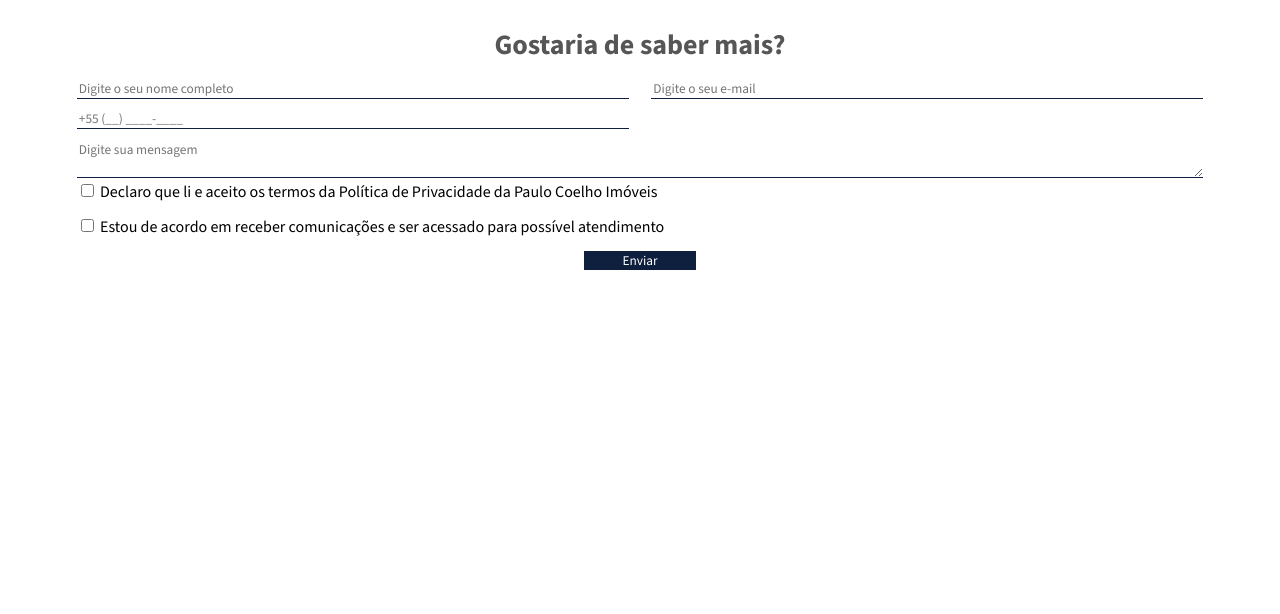
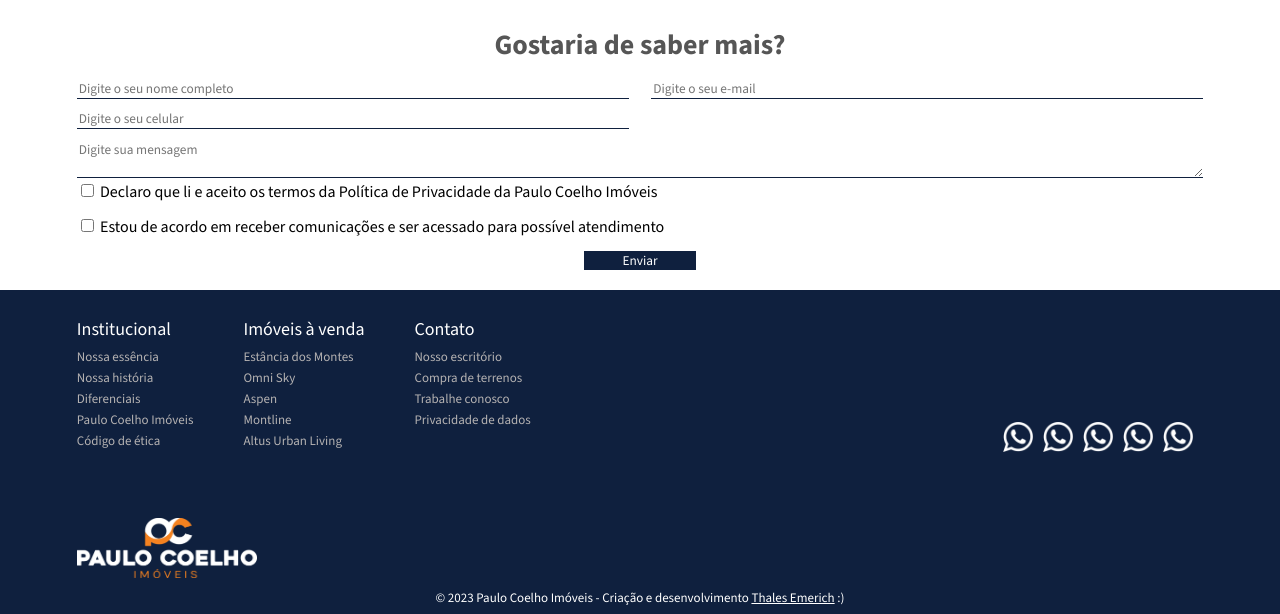
Before and after one commit to thalesmrch/landing-page-paulo-coelho-imoveis, a plain HTML site: page index.html in a window 1280 px wide. Shown: the part 3360-3974 px from the top of the page. Before the commit the page ends 3650 px from the top, so only its background shows below. Drawn offline with nearby package versions, Linux system fonts and the light colour scheme.

Commit message:
Criado a Estrutura do Footer

```diff
--- a/index.html
+++ b/index.html
@@ -1,5 +1,6 @@
 <!DOCTYPE html>
 <html lang="pt-BR">
+
 <head>
   <meta charset="UTF-8">
   <meta name="viewport" content="width=device-width, initial-scale=1.0">
@@ -8,10 +9,12 @@
   <link rel="stylesheet" href="./style.css">
   <link rel="preconnect" href="https://fonts.googleapi    s.com">
   <link rel="preconnect" href="https://fonts.gstatic.com" crossorigin>
-    <link href="https://fonts.googleapis.com/css2?family=Source+Sans+3:wght@300;400;500;600;700&display=swap" rel="stylesheet">
+  <link href="https://fonts.googleapis.com/css2?family=Source+Sans+3:wght@300;400;500;600;700&display=swap"
+    rel="stylesheet">
   <script src="./script.js" defer></script>
   <title>Paulo Coelho Imóveis</title>
 </head>
+
 <body>
 
   <header>
@@ -91,7 +94,10 @@
 
         <div class="content-imovel-descricao">
           <h2>Unidade em que o projeto reflete a necessidade do usuário</h2>
-                    <p>Contando com um living generoso integrado com cozinha, esse ambiente focou a vivência dos moradores no dia a dia e também para receber visitas e desfrutar de uma refeição entre amigos e família. O mesmo possui uma janela de chão a teto com muita luz natural e uma laje de concreto aparente de encher os olhos de todo apreciador de boa arquitetura. </p>
+          <p>Contando com um living generoso integrado com cozinha, esse ambiente focou a vivência dos moradores no dia
+            a dia e também para receber visitas e desfrutar de uma refeição entre amigos e família. O mesmo possui uma
+            janela de chão a teto com muita luz natural e uma laje de concreto aparente de encher os olhos de todo
+            apreciador de boa arquitetura. </p>
         </div>
       </div>
     </section>
@@ -176,11 +182,12 @@
 
         <div class="form">
           <div class="form-tel">
-                <input type="tel" id="celular" name="celular" placeholder="+55 (__) ____-____" required>
+            <input type="tel" id="celular" name="celular" placeholder="Digite o seu celular" required>
           </div>
         </div>
 
-            <textarea id="mensagem" name="mensagem" rows="2" cols="50" placeholder="Digite sua mensagem" required></textarea>
+        <textarea id="mensagem" name="mensagem" rows="2" cols="50" placeholder="Digite sua mensagem"
+          required></textarea>
 
         <!-- Caixa de seleção para os termos de privacidade -->
         <input type="checkbox" id="termos" name="termos" required>
@@ -189,7 +196,8 @@
 
         <!-- Caixa de seleção para comunicações e atendimento -->
         <input type="checkbox" id="comunicacoes" name="comunicacoes" required>
-            <label for="comunicacoes">Estou de acordo em receber comunicações e ser acessado para possível atendimento</label>
+        <label for="comunicacoes">Estou de acordo em receber comunicações e ser acessado para possível
+          atendimento</label>
         <br><br>
 
         <div class="form-button">
@@ -205,6 +213,56 @@
 
 
   <footer>
+    <div class="container-footer">
+      <div class="link">
+        <ul class="content-link">
+          <li>
+            <ul>
+              <li><h3>Institucional</h3></li>
+              <li><a href="">Nossa essência</a></li>
+              <li><a href="">Nossa história</a></li>
+              <li><a href="">Diferenciais</a></li>
+              <li><a href="">Paulo Coelho Imóveis</a></li>
+              <li><a href="">Código de ética</a></li>
+            </ul>
+          </li>
+          <li>
+            <ul>
+              <li><h3>Imóveis à venda</h3></li>
+              <li><a href="">Estância dos Montes</a></li>
+              <li><a href="">Omni Sky</a></li>
+              <li><a href="">Aspen</a></li>
+              <li><a href="">Montline</a></li>
+              <li><a href="">Altus Urban Living</a></li>
+            </ul>
+          </li>
+          <li>
+            <ul>
+              <li><h3>Contato</h3></li>
+              <li><a href="">Nosso escritório</a></li>
+              <li><a href="">Compra de terrenos</a></li>
+              <li><a href="">Trabalhe conosco</a></li>
+              <li><a href="">Privacidade de dados</a></li>
+            </ul>
+          </li>
+        </ul>
+
+        <div>
+          <img class="logo-footer" src="./assets/img/logo-paulo-coelho.png" alt="Logo da Paulo Coelho Imóveis">
+        </div>
+      </div>
+      <div class="contato">
+        <ul class="content-contato">
+          <li><a href="#"><img class="icons-social" src="./assets/img/whatsapp.png" alt="WhatsApp"></a></li>
+          <li><a href="#"><img class="icons-social" src="./assets/img/whatsapp.png" alt="WhatsApp"></a></li>
+          <li><a href="#"><img class="icons-social" src="./assets/img/whatsapp.png" alt="WhatsApp"></a></li>
+          <li><a href="#"><img class="icons-social" src="./assets/img/whatsapp.png" alt="WhatsApp"></a></li>
+          <li><a href="#"><img class="icons-social" src="./assets/img/whatsapp.png" alt="WhatsApp"></a></li>
+        </ul>
+      </div>
+    </div>
+
+    <p class="copy">© 2023 Paulo Coelho Imóveis - Criação e desenvolvimento <a href="https://www.linkedin.com/in/thalesmrch/" target="_blank">Thales Emerich</a> :)</p>
 
   </footer>
 
--- a/script.js
+++ b/script.js
@@ -9,6 +9,10 @@ window.addEventListener('scroll', function () {
         fixedNav.classList.remove('fixed');
     }
 });
+
+
+
+
 
 let currentImageIndex = 0;
 const images = document.querySelectorAll('.galeria-slide img');
--- a/style.css
+++ b/style.css
@@ -411,3 +411,99 @@ header {
     outline: none;
     width: 10%;
 }
+
+
+
+
+
+
+
+
+footer {
+    background-color: #0f203e;
+    font-family: 'Source Sans 3', sans-serif;
+}
+
+.container-footer {
+    display: flex;
+    max-width: 1600px;
+    width: 100%;
+    margin: 0 auto;
+    padding: 0 6%;
+    box-sizing: border-box;
+    justify-content: space-between;
+    align-items: center;
+}
+
+.links {
+    display: block;
+}
+
+.links ul {
+    display: flex;
+}
+
+
+
+.icons-social {
+    width: 30px;
+    height: 30px;
+}
+
+.logo-footer {
+    width: 180px;
+    height: 60px;
+}
+
+.copy {
+    text-align: center;
+    color: white;
+    font-family: 'Source Sans 3', sans-serif;
+    font-size: small;
+    padding: 10px;
+}
+
+.copy a {
+    border: none;
+    color: #fff;
+    transition: color 0.5s ease; /* Adicione uma transição suave para a mudança de cor */
+}
+
+.copy a:hover {
+    color: orange; /* Muda a cor do texto para laranja no hover */
+}
+
+.content-link {
+    display: flex;
+    margin-top: 30px;
+    margin-bottom: 60px;
+}
+
+.content-link li {
+    margin: 0px 25px 5px 0;
+}
+
+.content-link li h3 {
+    color: #fff;
+    font-size: large;
+    margin-bottom: 10px;
+}
+
+.content-link li a {
+    color: #b5b2b2;
+    text-decoration: none;
+    font-size: small;
+    transition: color 0.5s ease; /* Adicione uma transição suave para a mudança de cor */
+}
+
+.content-link li a:hover {
+    color: orange; /* Muda a cor do texto para laranja no hover */
+}
+
+.content-contato {
+    display: flex;
+}
+
+.content-contato li {
+    margin: 5px 10px 0 0;
+}
```
Lines whose indentation alone changed are shown as unchanged.
